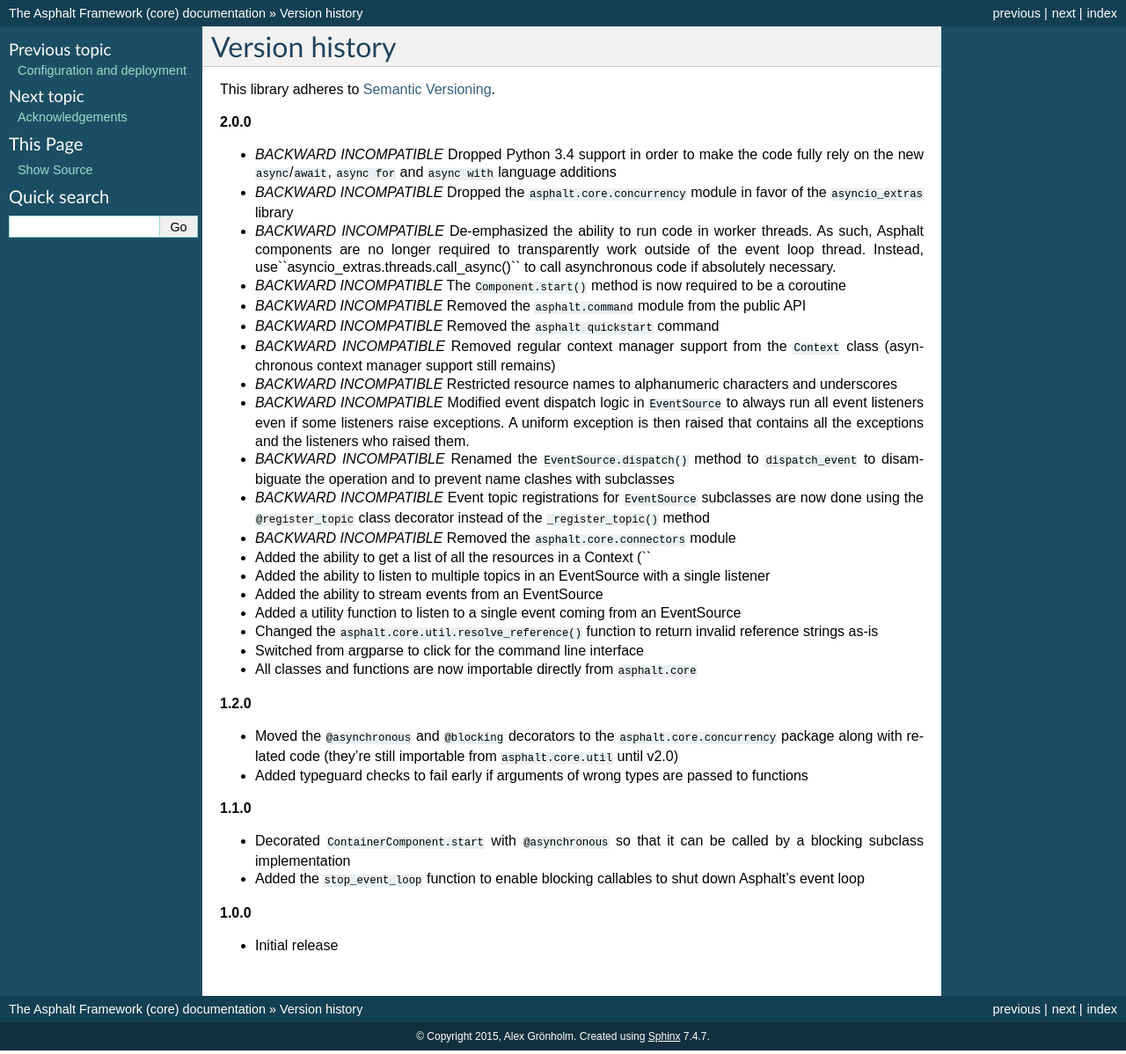
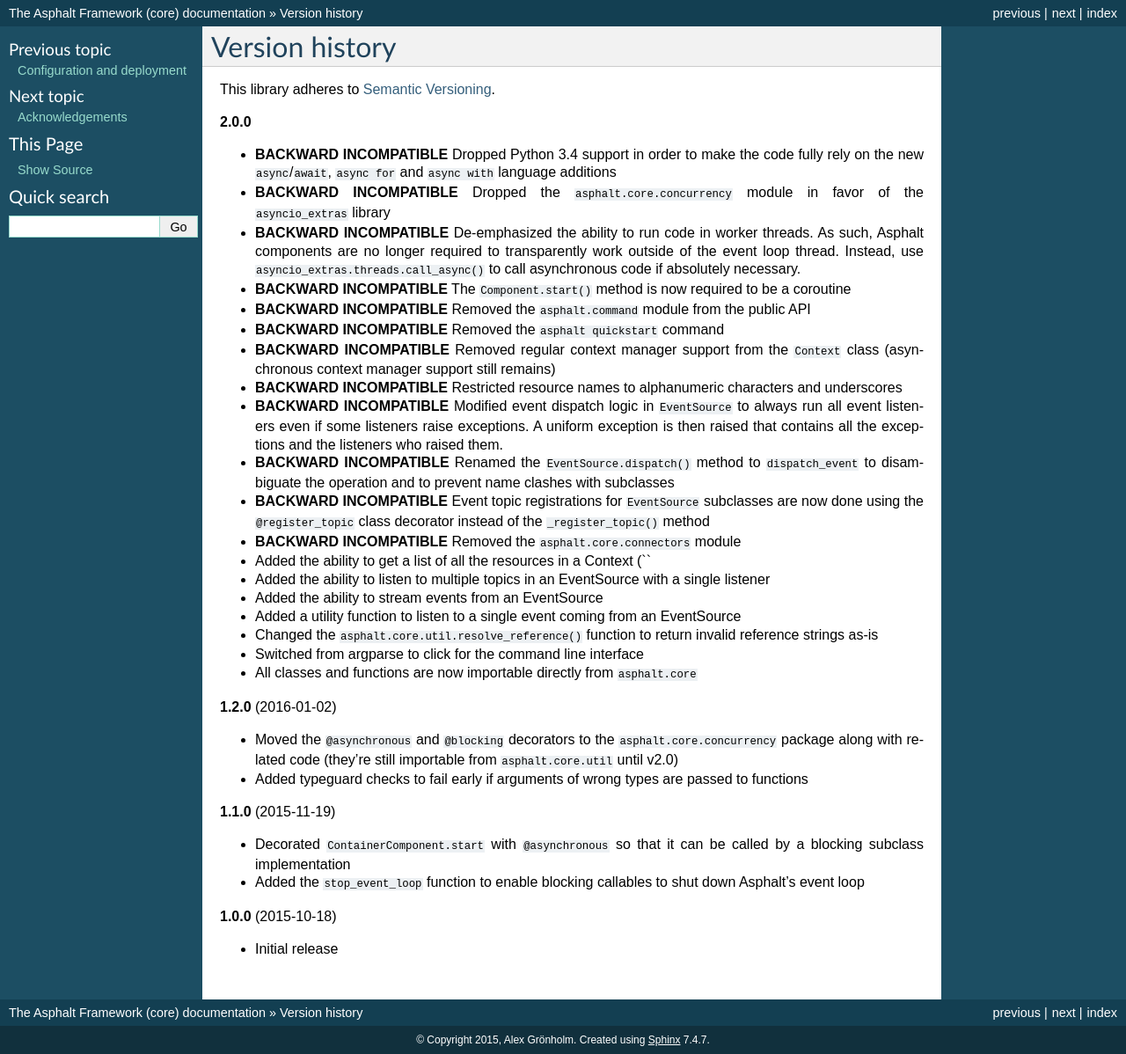
Before and after one commit to asphalt-framework/asphalt, a Sphinx documentation site: the page built from docs/versionhistory.rst, in a window 1280 px wide. Shown: the whole page at 88% size. Built offline with Sphinx 7.4.7, drawn with Linux system fonts in a browser that asks for light colours.

Commit message:
Added release dates to version history

```diff
--- a/docs/versionhistory.rst
+++ b/docs/versionhistory.rst
@@ -5,28 +5,28 @@ This library adheres to `Semantic Versioning <http://semver.org/>`_.
 
 **2.0.0**
 
-- *BACKWARD INCOMPATIBLE* Dropped Python 3.4 support in order to make the code fully rely on the
+- **BACKWARD INCOMPATIBLE** Dropped Python 3.4 support in order to make the code fully rely on the
   new ``async``/``await``, ``async for`` and ``async with`` language additions
-- *BACKWARD INCOMPATIBLE* Dropped the ``asphalt.core.concurrency`` module in favor of the
+- **BACKWARD INCOMPATIBLE** Dropped the ``asphalt.core.concurrency`` module in favor of the
   ``asyncio_extras`` library
-- *BACKWARD INCOMPATIBLE* De-emphasized the ability to run code in worker threads.
+- **BACKWARD INCOMPATIBLE** De-emphasized the ability to run code in worker threads.
   As such, Asphalt components are no longer required to transparently work outside of the event
-  loop thread. Instead, use``asyncio_extras.threads.call_async()`` to call asynchronous code if
+  loop thread. Instead, use ``asyncio_extras.threads.call_async()`` to call asynchronous code if
   absolutely necessary.
-- *BACKWARD INCOMPATIBLE* The ``Component.start()`` method is now required to be a coroutine
-- *BACKWARD INCOMPATIBLE* Removed the ``asphalt.command`` module from the public API
-- *BACKWARD INCOMPATIBLE* Removed the ``asphalt quickstart`` command
-- *BACKWARD INCOMPATIBLE* Removed regular context manager support from the ``Context`` class
+- **BACKWARD INCOMPATIBLE** The ``Component.start()`` method is now required to be a coroutine
+- **BACKWARD INCOMPATIBLE** Removed the ``asphalt.command`` module from the public API
+- **BACKWARD INCOMPATIBLE** Removed the ``asphalt quickstart`` command
+- **BACKWARD INCOMPATIBLE** Removed regular context manager support from the ``Context`` class
   (asynchronous context manager support still remains)
-- *BACKWARD INCOMPATIBLE* Restricted resource names to alphanumeric characters and underscores
-- *BACKWARD INCOMPATIBLE* Modified event dispatch logic in ``EventSource`` to always run all
+- **BACKWARD INCOMPATIBLE** Restricted resource names to alphanumeric characters and underscores
+- **BACKWARD INCOMPATIBLE** Modified event dispatch logic in ``EventSource`` to always run all
   event listeners even if some listeners raise exceptions. A uniform exception is then raised
   that contains all the exceptions and the listeners who raised them.
-- *BACKWARD INCOMPATIBLE* Renamed the ``EventSource.dispatch()`` method to ``dispatch_event``
+- **BACKWARD INCOMPATIBLE** Renamed the ``EventSource.dispatch()`` method to ``dispatch_event``
   to disambiguate the operation and to prevent name clashes with subclasses
-- *BACKWARD INCOMPATIBLE* Event topic registrations for ``EventSource`` subclasses are now done
+- **BACKWARD INCOMPATIBLE** Event topic registrations for ``EventSource`` subclasses are now done
   using the ``@register_topic`` class decorator instead of the ``_register_topic()`` method
-- *BACKWARD INCOMPATIBLE* Removed the ``asphalt.core.connectors`` module
+- **BACKWARD INCOMPATIBLE** Removed the ``asphalt.core.connectors`` module
 - Added the ability to get a list of all the resources in a Context (``
 - Added the ability to listen to multiple topics in an EventSource with a single listener
 - Added the ability to stream events from an EventSource
@@ -36,19 +36,19 @@ This library adheres to `Semantic Versioning <http://semver.org/>`_.
 - Switched from argparse to click for the command line interface
 - All classes and functions are now importable directly from ``asphalt.core``
 
-**1.2.0**
+**1.2.0** (2016-01-02)
 
 - Moved the ``@asynchronous`` and ``@blocking`` decorators to the ``asphalt.core.concurrency``
   package along with related code (they're still importable from ``asphalt.core.util`` until v2.0)
 - Added typeguard checks to fail early if arguments of wrong types are passed to functions
 
-**1.1.0**
+**1.1.0** (2015-11-19)
 
 - Decorated ``ContainerComponent.start`` with ``@asynchronous`` so that it can be called by a
   blocking subclass implementation
 - Added the ``stop_event_loop`` function to enable blocking callables to shut down Asphalt's event
   loop
 
-**1.0.0**
+**1.0.0** (2015-10-18)
 
 - Initial release
```
